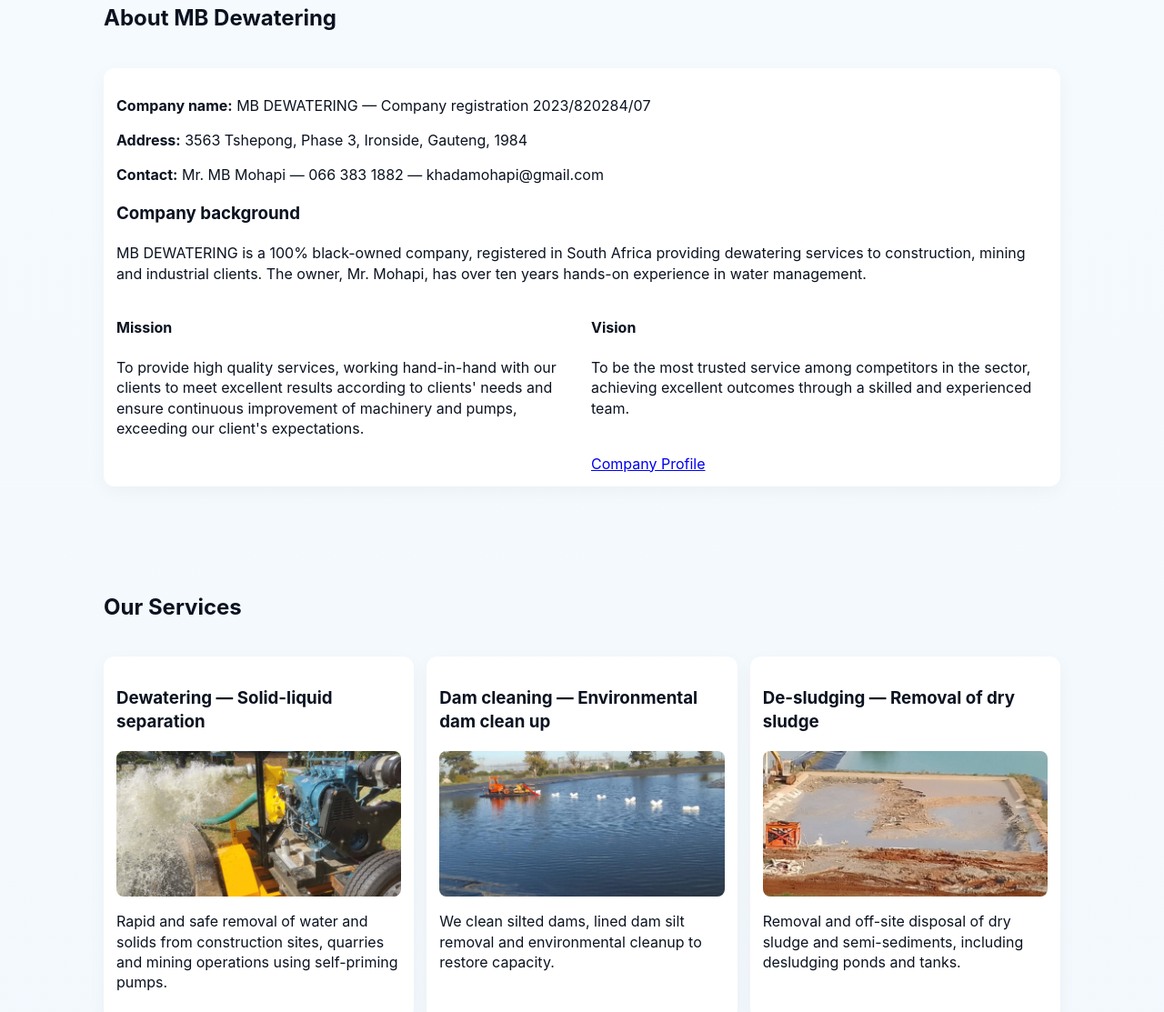
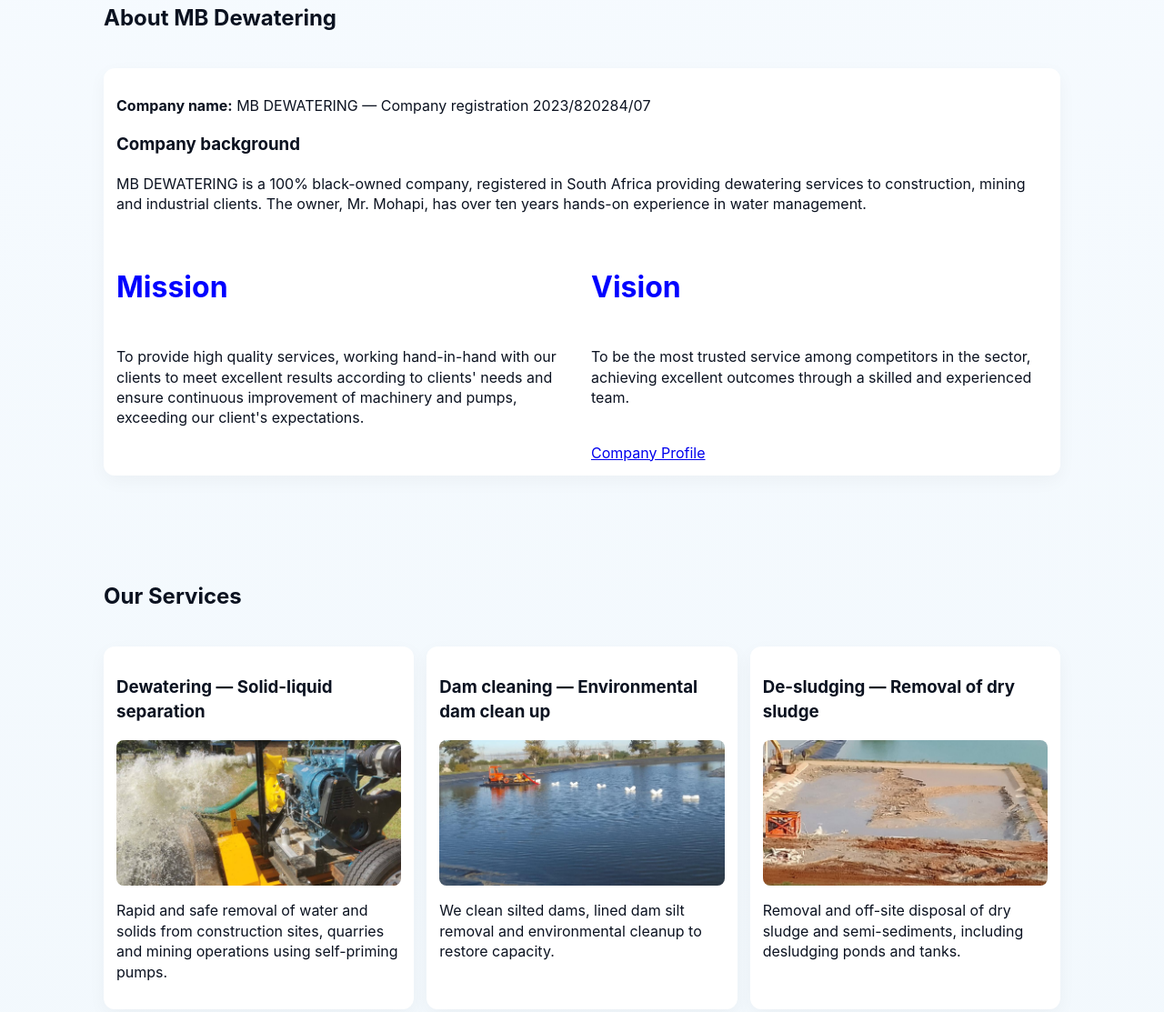
Before and after one commit to Gurure11/water-treatment, a plain HTML site: page index.html in a window 1280 px wide. Shown: the part 679-1792 px from the top of the page at 91% size. Drawn offline with Linux system fonts and the light colour scheme.

Commit message:
Update index.html

```diff
--- a/index.html
+++ b/index.html
@@ -94,6 +94,10 @@
       cursor: hover;
       color: var(--accent);
     }
+    h4{
+      color: blue;
+      font-size: 32px;
+    }
   </style>
 </head>
 <body>
@@ -162,8 +166,7 @@
       </div>
       <div class="card">
         <p><strong>Company name:</strong> MB DEWATERING — Company registration 2023/820284/07</p>
-        <p><strong>Address:</strong> 3563 Tshepong, Phase 3, Ironside, Gauteng, 1984</p>
-        <p><strong>Contact:</strong> Mr. MB Mohapi — 066 383 1882 — khadamohapi@gmail.com</p>
+
         <h3>Company background</h3>
         <p>MB DEWATERING is a 100% black-owned company, registered in South Africa providing dewatering services to construction, mining and industrial clients. The owner, Mr. Mohapi, has over ten years hands-on experience in water management.</p>
         <div style="display:flex;gap:20px;margin-top:12px">
```
